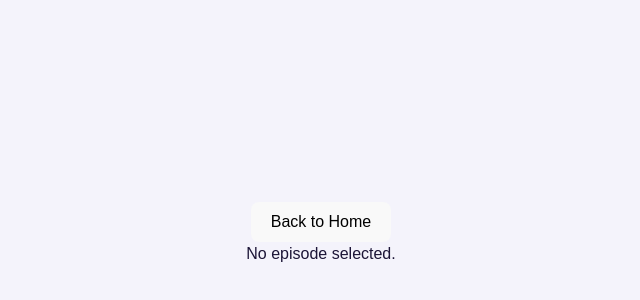
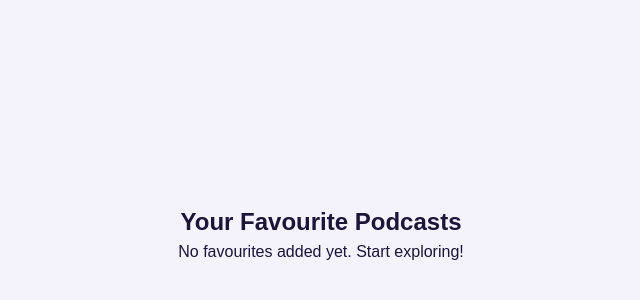
Before and after one commit to Lee-04-Git/CS20240156_WFC2407_A_Lee-Maalgraaff_DJS11, a React (Vite) app: page /favourites in a window 1280 px wide. Shown: the part 154-454 px from the top of the page, without its empty margins (319-959 px from the left). Built offline with nearby package versions, Linux system fonts and the light colour scheme.

Commit message:
add state management for favourites and localStorage handling

```diff
--- a/src/pages/favourites/FavouritesPage.jsx
+++ b/src/pages/favourites/FavouritesPage.jsx
@@ -1,13 +1,53 @@
-// src/pages/FavouritesPage.js
-import React from "react";
+import React, { useState, useEffect } from "react";
 import Favourites from "../../components/Favourites";
 
-const FavouritesPage = () => {
+const FavouritePage = () => {
+  const [favourites, setFavourites] = useState([]);
+
+  useEffect(() => {
+    // Load favourites from localStorage
+    const savedFavourites =
+      JSON.parse(localStorage.getItem("favourites")) || [];
+    console.log("saved Favourites", savedFavourites);
+    // Ensure the data format matches the expected structure
+    const validFavourites = Array.isArray(savedFavourites)
+      ? savedFavourites.filter(
+          (season) =>
+            season &&
+            Array.isArray(season.episodes) && // Ensure episodes is an array
+            season.episodes.length > 0 // Avoid empty seasons
+        )
+      : [];
+    console.log("valid favourites", validFavourites);
+    setFavourites(savedFavourites);
+  }, []);
+
   return (
-    <div>
-      <Favourites />
+    <div className="favourite-page">
+      <h2>Your Favourite Podcasts</h2>
+      <div className="podcast-cards-container">
+        {favourites.length === 0 ? (
+          <p>No favourites added yet. Start exploring!</p>
+        ) : (
+          //   favourites.map((season, seasonIndex) =>
+          //     Array.isArray(season.episodes)
+          //       ? season.episodes.map((episode, episodeIndex) => (
+          //           <Favourites
+          //             key={`season-${seasonIndex}-episode-${episode.episode}`}
+          //             podcast={episode} // Pass the episode details
+          //           />
+          //         ))
+          //       : null
+          favourites.map((episode, episodeIndex) => (
+            <Favourites
+              key={`season-${episodeIndex}-episode-${episode.episode}`}
+              episode={episode} // Pass the episode details
+            />
+          ))
+        )}
+      </div>
     </div>
   );
 };
 
-export default FavouritesPage;
+export default FavouritePage;
```
